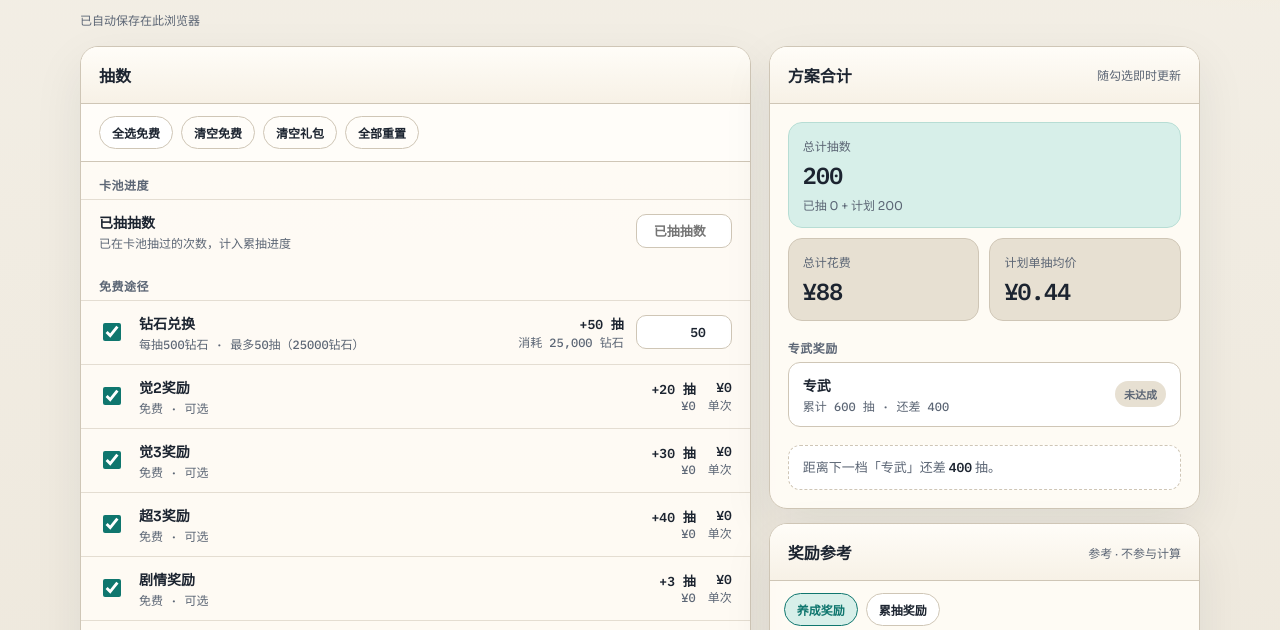
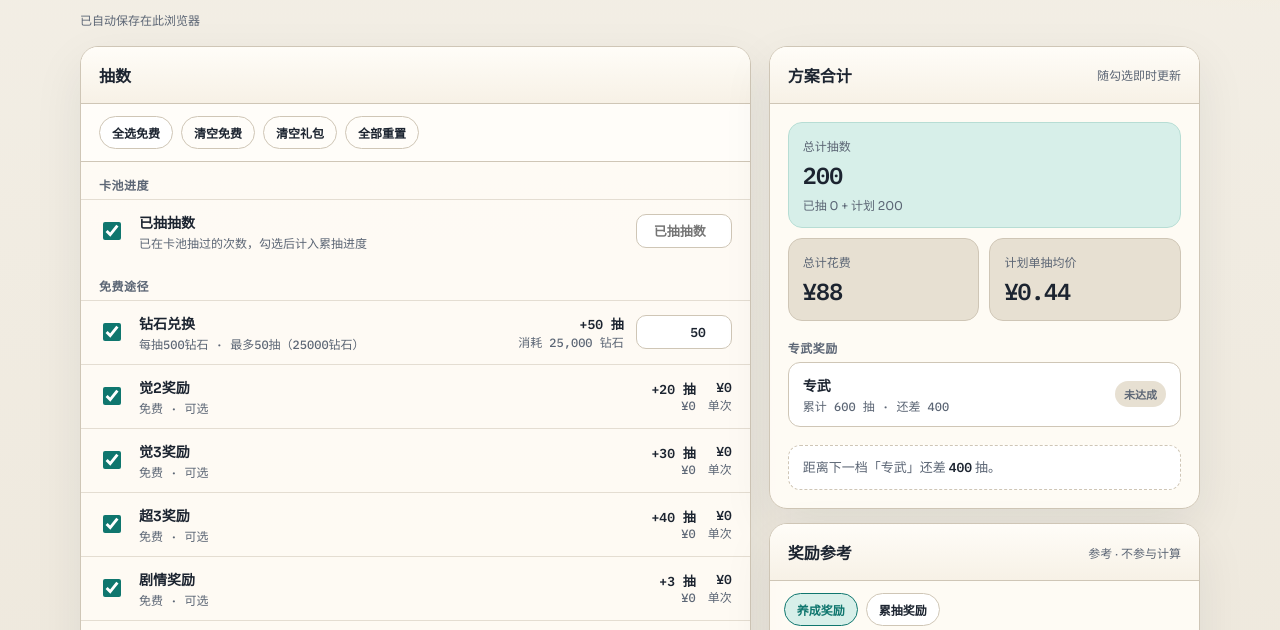
Before and after one commit to yyzh6236/cassell, a plain HTML site: page index.html in a window 1280 px wide. Shown: the part 167-797 px from the top of the page. Drawn offline with Linux system fonts and the light colour scheme.

Commit message:
Make drawn pulls optional with a saved checkbox

```diff
--- a/assets/css/styles.css
+++ b/assets/css/styles.css
@@ -145,7 +145,7 @@
     .row:hover { background: rgba(15, 118, 110, 0.04); }
 
     .history-section .section-title { margin: 0; }
-    .history-row { grid-template-columns: minmax(0, 1fr) auto; }
+    .history-row { grid-template-columns: 28px minmax(0, 1fr) auto; }
     .stat-note { display: block; margin-top: 6px; font-size: 12px; color: var(--muted); }
 
     .row.is-off .name,
--- a/assets/js/app.js
+++ b/assets/js/app.js
@@ -20,6 +20,7 @@ const state = Object.fromEntries(
   SOURCES.map((s) => [s.id, { on: false, value: s.defaultValue ?? (isInputSource(s) ? 0 : 1) }])
 );
 let alreadyPulls = 0;
+let alreadyPullsEnabled = true;
 
 const STORAGE_KEY = "cassell.plan.v1";
 let storageAvailable = true;
@@ -29,6 +30,7 @@ function restorePlan() {
     const saved = JSON.parse(localStorage.getItem(STORAGE_KEY));
     if (!saved || ![1, 2].includes(saved.version) || !saved.sources || typeof saved.sources !== "object") return;
     if (Number.isSafeInteger(saved.alreadyPulls) && saved.alreadyPulls >= 0) alreadyPulls = saved.alreadyPulls;
+    alreadyPullsEnabled = typeof saved.alreadyPullsEnabled === "boolean" ? saved.alreadyPullsEnabled : true;
     for (const s of SOURCES) {
       const entry = saved.sources[s.id];
       if (!entry || typeof entry.on !== "boolean" || !Number.isSafeInteger(entry.value) || entry.value < 0) continue;
@@ -43,7 +45,7 @@ function restorePlan() {
 
 function savePlan() {
   try {
-    localStorage.setItem(STORAGE_KEY, JSON.stringify({ version: 2, alreadyPulls, sources: state }));
+    localStorage.setItem(STORAGE_KEY, JSON.stringify({ version: 2, alreadyPulls, alreadyPullsEnabled, sources: state }));
     storageAvailable = true;
   } catch { storageAvailable = false; }
   document.getElementById("save-status").textContent = storageAvailable
@@ -63,6 +65,7 @@ function normalizeSourceCount(s, raw) {
 }
 
 const elAlreadyPulls = document.getElementById("u");
+const elAlreadyEnabled = document.getElementById("enable-u");
 const elSources = document.getElementById("sources");
 const elMilestones = document.getElementById("milestones");
 const elTotalPulls = document.getElementById("total-pulls");
@@ -256,7 +259,7 @@ function renderSources() {
 }
 
 function calc() {
-  let pulls = alreadyPulls;
+  let pulls = alreadyPullsEnabled ? alreadyPulls : 0;
   let cost = 0;
   for (const s of SOURCES) {
     pulls += sourcePulls(s);
@@ -267,10 +270,13 @@ function calc() {
 
 function renderSummary() {
   const { pulls, cost } = calc();
+  const appliedAlready = alreadyPullsEnabled ? alreadyPulls : 0;
+  elAlreadyEnabled.checked = alreadyPullsEnabled;
+  document.getElementById("history-row").classList.toggle("is-off", !alreadyPullsEnabled);
   elTotalPulls.textContent = pulls.toLocaleString("zh-CN");
   elTotalCost.textContent = money(cost);
-  elUnitPrice.textContent = unitPriceText(cost, pulls - alreadyPulls);
-  document.getElementById("pulls-breakdown").textContent = `已抽 ${alreadyPulls.toLocaleString("zh-CN")} + 计划 ${(pulls - alreadyPulls).toLocaleString("zh-CN")}`;
+  elUnitPrice.textContent = unitPriceText(cost, pulls - appliedAlready);
+  document.getElementById("pulls-breakdown").textContent = `已抽 ${appliedAlready.toLocaleString("zh-CN")} + 计划 ${(pulls - appliedAlready).toLocaleString("zh-CN")}`;
   document.getElementById("mobile-pulls").textContent = pulls.toLocaleString("zh-CN");
   document.getElementById("mobile-cost").textContent = money(cost);
 
@@ -319,6 +325,12 @@ function render() {
     }
   }
 }
+
+elAlreadyEnabled.addEventListener("change", () => {
+  alreadyPullsEnabled = elAlreadyEnabled.checked;
+  savePlan();
+  renderSummary();
+});
 
 elAlreadyPulls.addEventListener("input", () => {
   alreadyPulls = normalizeCount(elAlreadyPulls.value);
@@ -370,6 +382,7 @@ document.getElementById("btn-clear-paid").addEventListener("click", () => {
 
 document.getElementById("btn-reset").addEventListener("click", () => {
   alreadyPulls = 0;
+  alreadyPullsEnabled = false;
   elAlreadyPulls.value = "";
   SOURCES.forEach((s) => {
     state[s.id].on = false;
--- a/index.html
+++ b/index.html
@@ -33,12 +33,13 @@
         </div>
         <section class="history-section" aria-labelledby="history-title">
           <h3 class="section-title" id="history-title">卡池进度</h3>
-          <div class="row history-row">
-            <label class="name" for="u">
+          <div class="row history-row" id="history-row">
+            <input type="checkbox" id="enable-u" checked aria-label="启用已抽抽数" />
+            <label class="name" for="enable-u">
               <strong>已抽抽数</strong>
-              <span>已在卡池抽过的次数，计入累抽进度</span>
+              <span>已在卡池抽过的次数，勾选后计入累抽进度</span>
             </label>
-            <input class="ticket-input" id="u" type="number" min="0" step="1" inputmode="numeric" placeholder="已抽抽数" />
+            <input class="ticket-input" id="u" type="number" min="0" step="1" inputmode="numeric" placeholder="已抽抽数" aria-label="已抽抽数" />
           </div>
         </section>
         <div id="sources"></div>
```
Also changed, not shown: tests/rewards.test.js (+25 -0 lines), 1 other file.
